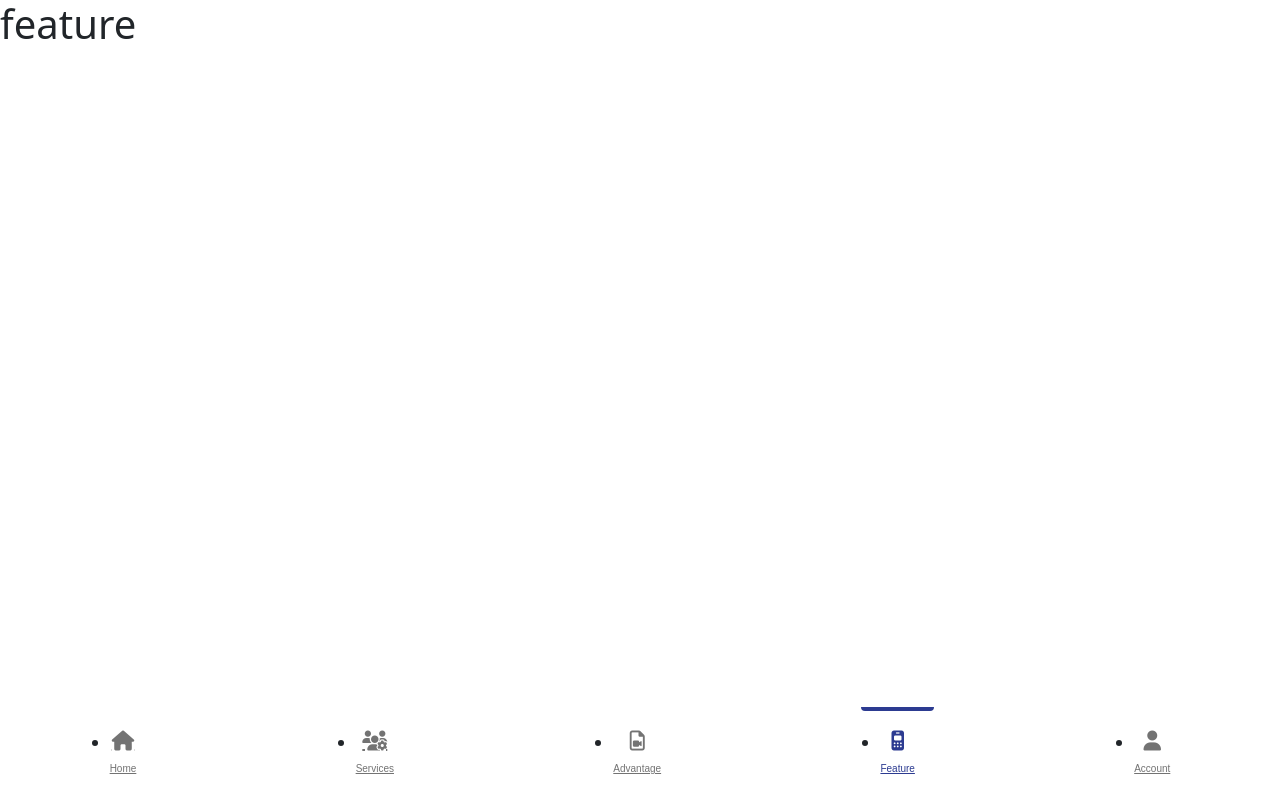
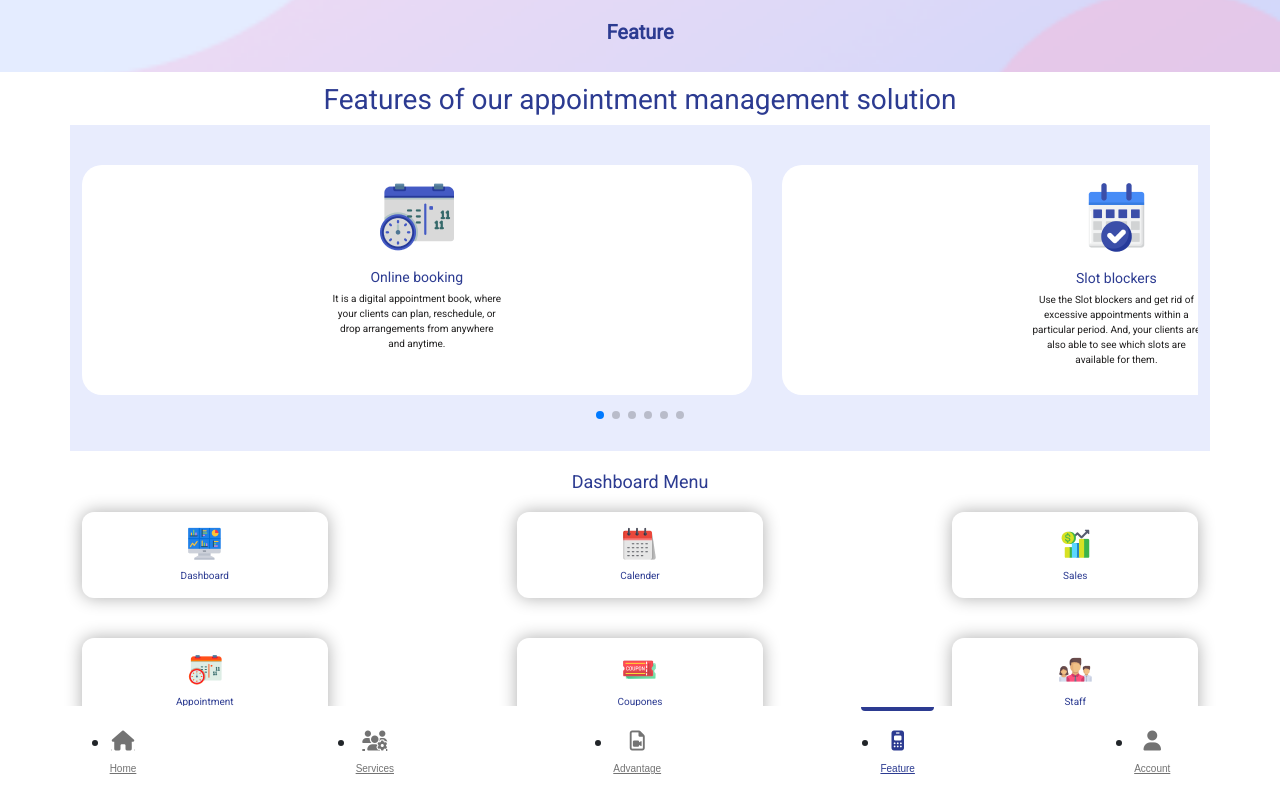
Before and after one commit to indrajeet-tellis/salon, a Nuxt app: page /feature in a window 1280 px wide. Shown: the top 798 px of the page. Built offline with nearby package versions, Linux system fonts and the light colour scheme; a web font is replaced by a local one.

Commit message:
check again

```diff
--- a/pages/feature.vue
+++ b/pages/feature.vue
@@ -1,5 +1,5 @@
 <template>
-  <!-- <div class="HEAD" :style="{ backgroundImage: 'url(/assets/banner.png)' }">
+  <div class="HEAD" :style="{ backgroundImage: 'url(/assets/banner.png)' }">
     <div class="container">
       <div class="row">
         <div class="col">
@@ -209,8 +209,7 @@
         </div>
       </div>
     </div>
-  </div> -->
-  <h1>feature</h1>
+  </div>
 </template>
 
 <script>
--- a/pages/index.vue
+++ b/pages/index.vue
@@ -707,7 +707,7 @@ export default {
 
   <!-- marketing start -->
 
-  <!-- <section
+  <section
     class="marketing pb-3"
     :style="{ backgroundImage: 'url(/assets/mar-banner.png)' }"
   >
@@ -840,7 +840,7 @@ export default {
         </div>
       </div>
     </div>
-  </section> -->
+  </section>
 
   <!-- marketing end -->
 
@@ -1147,7 +1147,7 @@ export default {
   <!-- online end -->
 
   <!-- appointment start -->
-  <!-- <section class="appointment">
+  <section class="appointment">
     <div class="container">
       <div class="row">
         <div class="col">
@@ -1383,7 +1383,7 @@ export default {
         </div>
       </div>
     </div>
-  </section> -->
+  </section>
   <!-- appointment end -->
 
   <!-- package start -->
```
